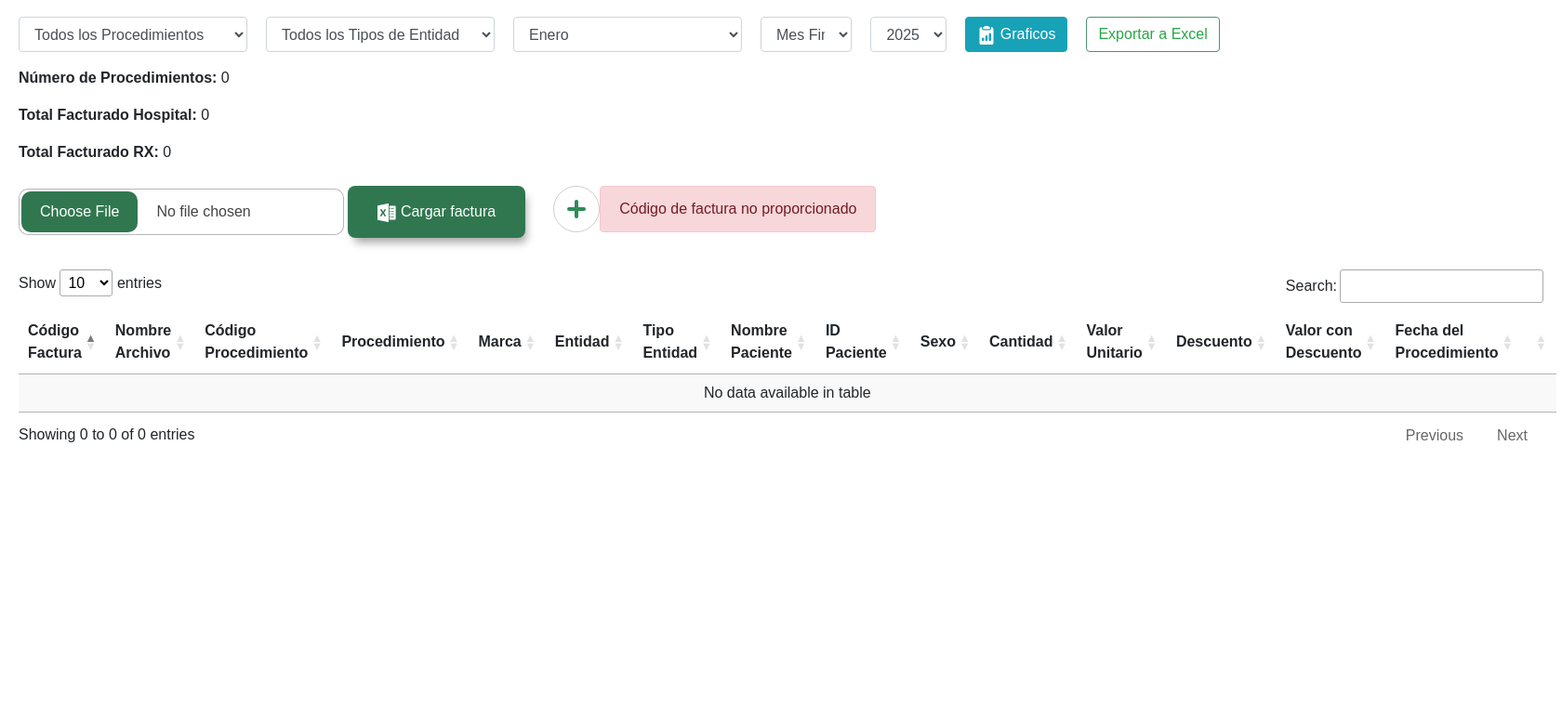
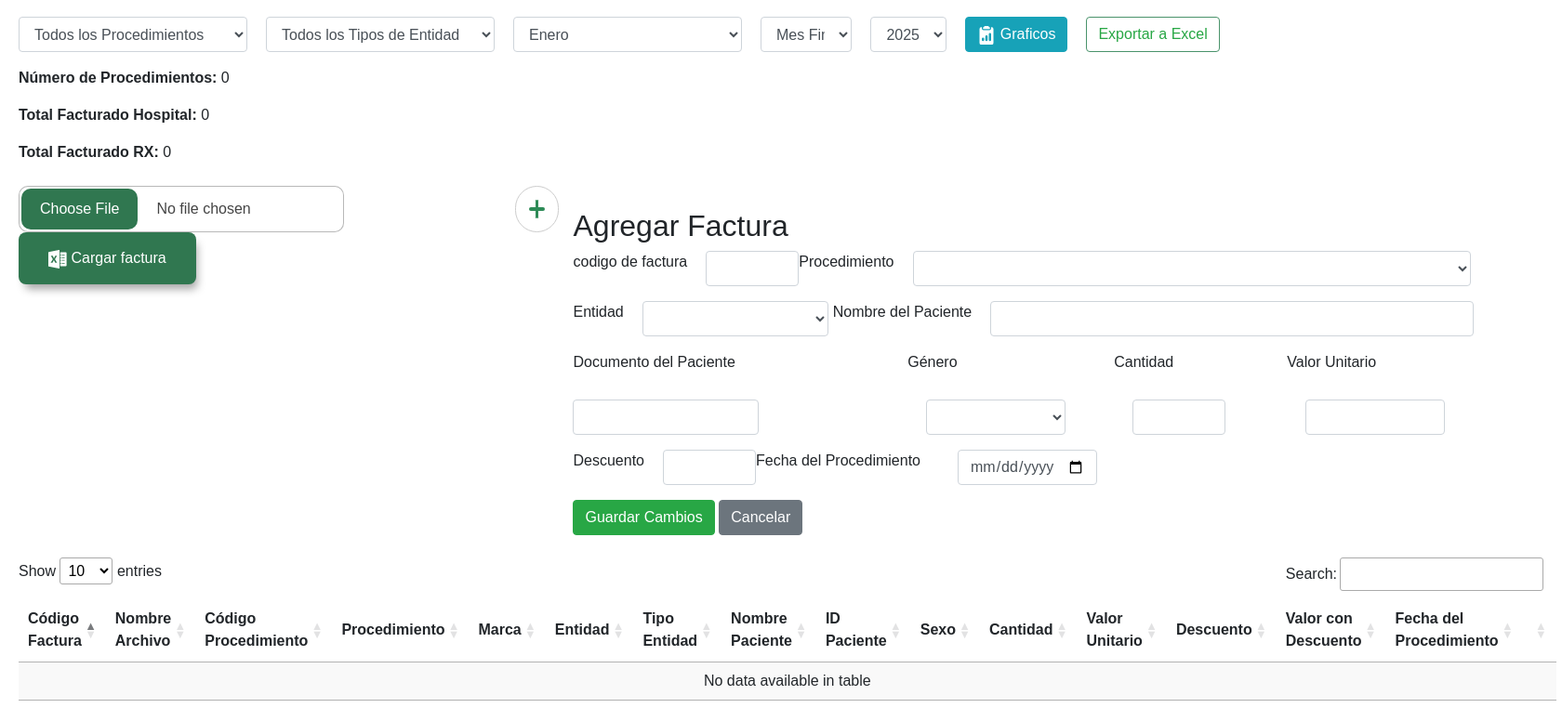
Before and after one commit to juanmatorres007/rx_sedelaplata, a PHP site: page /factura.php in a window 1680 px wide. Shown: the part 134-896 px from the top of the page at 93% size. Before the commit the page ends 610 px from the top, so only its background shows below. Run offline with PHP 8.4, Linux system fonts and the light colour scheme; data comes from the database, SQL or seed files in the repository; lists and menus that the app fills with data are empty; some libraries are stand-ins or nearby versions.

Commit message:
28/01/25

```diff
--- a/factura.php
+++ b/factura.php
@@ -365,72 +365,28 @@
             </button>
         </form>
 
-        <button class="icon-btn add-btn">
+        <button  id="agregarfatura"  class="icon-btn add-btn">
             <div class="add-icon"></div>
             <div class="btn-txt">Agregar</div>
         </button>
 
         <div>
-            <?php
-            include "conexion.php";
-
-            if (isset($_POST['id_factura'])) {
-                $id_factura = $_POST['id_factura'];
-
-                // Consulta para obtener los datos actuales de la factura
-                $sql = "SELECT f.id_factura, f.codigo_factura, f.nombre_archivo, f.id_procedimiento,
-                   f.id_entidad, f.nombre_paciente, f.id_paciente, f.sexo, f.cantidad,
-                   f.valor_unitario, f.descuento, f.fecha_procedimiento
-            FROM Factura f
-            WHERE f.id_factura = ?";
-
-                $stmt = $conn->prepare($sql);
-                $stmt->bind_param("i", $id_factura);
-                $stmt->execute();
-                $result = $stmt->get_result();
-                $factura = $result->fetch_assoc();
-
-                // Obtener opciones dinámicas de procedimientos y entidades
-                $procedimientos = $conn->query("SELECT id_procedimiento, nombre_procedimiento FROM Procedimientos");
-                $entidades = $conn->query("SELECT id_entidad, nombre_entidad FROM Entidades");
-
-                // Opciones para género
-                $generos = ["M" => "Masculino", "F" => "Femenino"];
-
-                if ($factura) {
-            ?>
-                    <!DOCTYPE html>
-                    <html lang="es">
-
-                    <head>
-                        <meta charset="UTF-8">
-                        <title>Editar Factura</title>
-                        <link rel="stylesheet" href="https://stackpath.bootstrapcdn.com/bootstrap/4.5.2/css/bootstrap.min.css">
-                    </head>
 
             <body>
                 <div class="container mt-4">
-                            <h2>Editar Factura</h2>
-                            <form action="guardar_edicion_factura.php" method="POST">
-                                <input type="hidden" name="id_factura" value="<?php echo $factura['id_factura']; ?>">
+                    <h2>Agregar Factura</h2>
+                    <form action="agregar factura.php" method="POST">
 
-                                <!-- Nombre del Archivo -->
                         <div style="display: flex;">
                             <div class="form-group">
                                 <label for="nombre_archivo">codigo de factura</label>
-                                        <input type="text" name="codigo_factura" class="form-control" value="<?php echo htmlspecialchars($factura['codigo_factura']); ?>" required style="width: 100px">
+                                <input type="text" name="codigo_factura" class="form-control" required style="width: 100px">
+
                             </div>
 
-                                    <!-- Procedimiento (Select) -->
                             <div class="form-group">
                                 <label for="id_procedimiento">Procedimiento</label>
                                 <select name="id_procedimiento" class="form-control" required style="width: 600px">
-                                            <?php while ($proc = $procedimientos->fetch_assoc()) { ?>
-                                                <option value="<?php echo $proc['id_procedimiento']; ?>"
-                                                    <?php echo ($factura['id_procedimiento'] == $proc['id_procedimiento']) ? 'selected' : ''; ?>>
-                                                    <?php echo htmlspecialchars($proc['nombre_procedimiento']); ?>
-                                                </option>
-                                            <?php } ?>
                                 </select>
                             </div>
                         </div>
@@ -439,52 +395,42 @@
                             <div class="form-group">
                                 <label for="id_entidad">Entidad</label>
                                 <select name="id_entidad" class="form-control" required style="width: 200px; margin-right:5px">
-                                            <?php while ($entidad = $entidades->fetch_assoc()) { ?>
-                                                <option value="<?php echo $entidad['id_entidad']; ?>"
-                                                    <?php echo ($factura['id_entidad'] == $entidad['id_entidad']) ? 'selected' : ''; ?>>
-                                                    <?php echo htmlspecialchars($entidad['nombre_entidad']); ?>
-                                                </option>
-                                            <?php } ?>
+
                                 </select>
                             </div>
 
 
-                                    <!-- Nombre del Paciente -->
+
                             <div class="form-group">
                                 <label for="nombre_paciente">Nombre del Paciente</label>
-                                        <input type="text" name="nombre_paciente" class="form-control" value="<?php echo htmlspecialchars($factura['nombre_paciente']); ?>" required style="width: 520px">
+                                <input type="text" name="nombre_paciente" class="form-control"  required style="width: 520px">
                             </div>
                         </div>
                         <div style="display: flex;">
                             <div class="form-group">
                                 <label for="id_paciente">Documento del Paciente</label>
-                                        <input type="text" name="id_paciente" class="form-control" value="<?php echo htmlspecialchars($factura['id_paciente']); ?>" required style="width: 200px;">
+                                <input type="text" name="id_paciente" class="form-control"  required style="width: 200px;">
                             </div>
 
 
                             <div class="form-group">
                                 <label for="sexo">Género</label>
                                 <select name="sexo" class="form-control" required style="width: 150px; margin-left:20px">
-                                            <?php foreach ($generos as $key => $value) { ?>
-                                                <option value="<?php echo $key; ?>"
-                                                    <?php echo ($factura['sexo'] == $key) ? 'selected' : ''; ?>>
-                                                    <?php echo $value; ?>
-                                                </option>
-                                            <?php } ?>
+
                                 </select>
                             </div>
 
 
                             <div class="form-group">
                                 <label for="cantidad">Cantidad</label>
-                                        <input type="number" name="cantidad" class="form-control" value="<?php echo $factura['cantidad']; ?>" required style="width: 100px; margin-left:20px">
+                                <input type="number" name="cantidad" class="form-control"  required style="width: 100px; margin-left:20px">
                             </div>
 
 
 
                             <div class="form-group">
                                 <label for="valor_unitario">Valor Unitario</label>
-                                        <input type="number" step="0.01" name="valor_unitario" class="form-control" value="<?php echo $factura['valor_unitario']; ?>" required style="width: 150px ; margin-left:20px">
+                                <input type="number" step="0.01" name="valor_unitario" class="form-control" required style="width: 150px ; margin-left:20px">
                             </div>
                         </div>
 
@@ -492,7 +438,7 @@
                         <div style="display: flex;">
                             <div class="form-group">
                                 <label for="descuento">Descuento</label>
-                                        <input type="number" step="0.01" name="descuento" class="form-control" value="<?php echo $factura['descuento']; ?>" style="width: 100px ">
+                                <input type="number" step="0.01" name="descuento" class="form-control" style="width: 100px ">
                             </div>
 
 
@@ -500,7 +446,7 @@
 
                             <div class="form-group">
                                 <label for="fecha_procedimiento">Fecha del Procedimiento</label>
-                                        <input type="date" name="fecha_procedimiento" class="form-control" value="<?php echo $factura['fecha_procedimiento']; ?>" required style="width: 150px; margin-left:20px">
+                                <input type="date" name="fecha_procedimiento" class="form-control" required style="width: 150px; margin-left:20px">
                             </div>
                         </div>
 
@@ -511,17 +457,6 @@
             </body>
 
 </html>
-            <?php
-                } else {
-                    echo "<div class='alert alert-danger'>Factura no encontrada</div>";
-                }
-                $stmt->close();
-                $conn->close();
-            } else {
-                echo "<div class='alert alert-danger'>Código de factura no proporcionado</div>";
-            }
-            ?>
-
 </div>
 </div>
 
```
Lines whose indentation alone changed are shown as unchanged.
